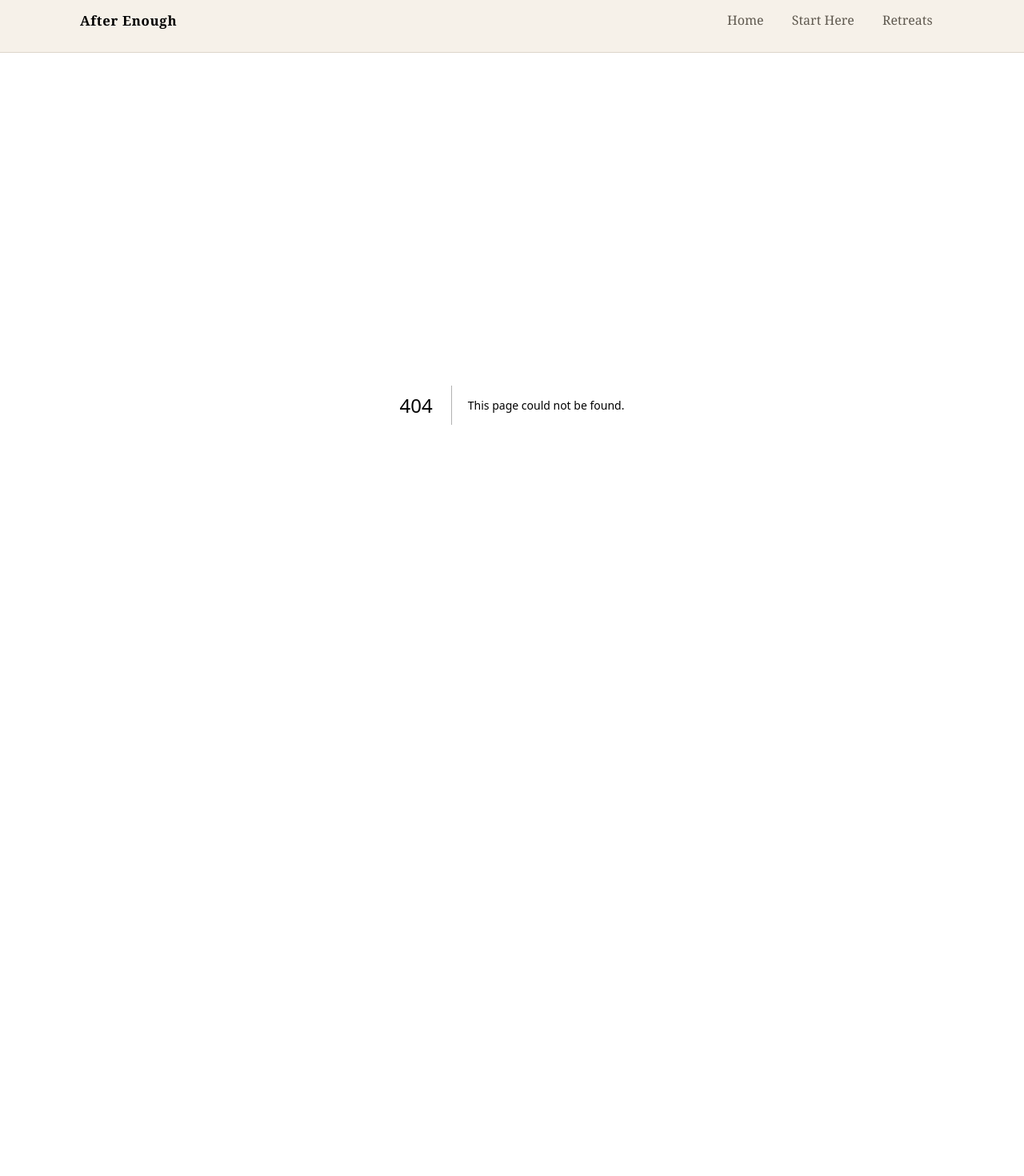
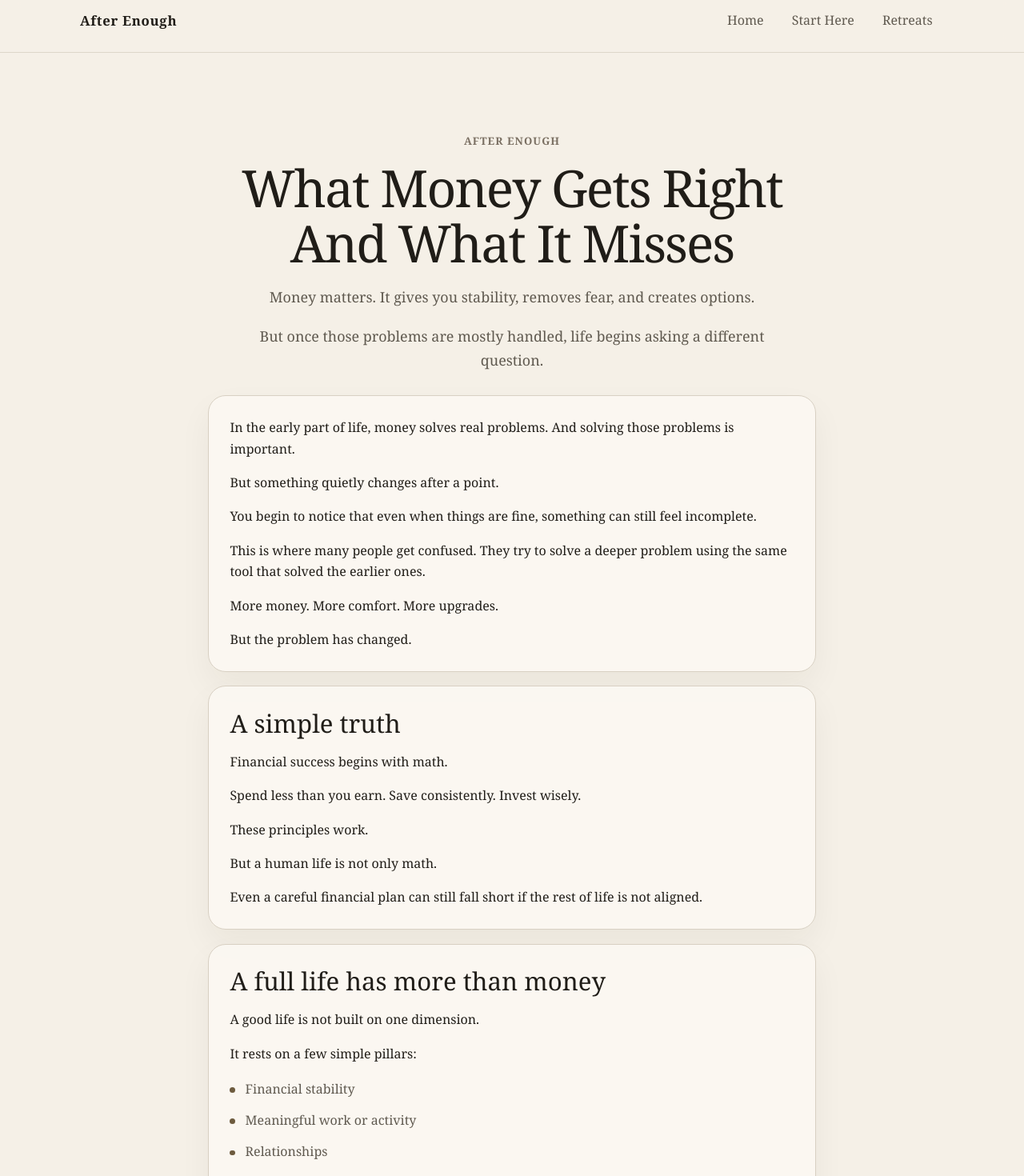
Before and after one commit to naveenniverthy/after-enough, a Next.js app: page /what-money-gets-right in a window 1280 px wide. Before the commit this address had no page. Shown: the part 14-1484 px from the top of the page at 80% size. Before the commit the page ends 984 px from the top, so only its background shows below. Built offline with nearby package versions, Linux system fonts and the light colour scheme.

Commit message:
what money gets right

```diff
--- a/app/page.jsx
+++ b/app/page.jsx
@@ -24,6 +24,12 @@ const exploreLinks = [
     title: "When Money Matters Less",
     description:
       "A reflection on the stage of life where money stops ruling each decision.",
+  },
+  {
+    href: "/what-money-gets-right",
+    title: "What Money Gets Right",
+    description:
+      "A simple look at what money genuinely solves and what it cannot answer after enough.",
   },
   {
     href: "/life-after-financial-independence",
--- /dev/null
+++ b/app/what-money-gets-right/page.jsx
@@ -0,0 +1,100 @@
+export const metadata = {
+  title: "What Money Gets Right And What It Misses | After Enough",
+  description:
+    "Money solves many problems. But it does not answer life. A simple look at what changes after financial independence.",
+};
+
+export default function WhatMoneyGetsRightPage() {
+  return (
+    <main className="essay-page">
+      <section className="essay-hero">
+        <p className="eyebrow">After enough</p>
+        <h1>What Money Gets Right And What It Misses</h1>
+        <p className="essay-intro">
+          Money matters. It gives you stability, removes fear, and creates
+          options.
+        </p>
+        <p className="essay-intro">
+          But once those problems are mostly handled, life begins asking a
+          different question.
+        </p>
+      </section>
+
+      <section className="essay-card">
+        <p>
+          In the early part of life, money solves real problems. And solving
+          those problems is important.
+        </p>
+        <p>But something quietly changes after a point.</p>
+        <p>
+          You begin to notice that even when things are fine, something can
+          still feel incomplete.
+        </p>
+        <p>
+          This is where many people get confused. They try to solve a deeper
+          problem using the same tool that solved the earlier ones.
+        </p>
+        <p>More money. More comfort. More upgrades.</p>
+        <p>But the problem has changed.</p>
+      </section>
+
+      <section className="essay-card">
+        <h2>A simple truth</h2>
+        <p>Financial success begins with math.</p>
+        <p>Spend less than you earn. Save consistently. Invest wisely.</p>
+        <p>These principles work.</p>
+        <p>But a human life is not only math.</p>
+        <p>
+          Even a careful financial plan can still fall short if the rest of
+          life is not aligned.
+        </p>
+      </section>
+
+      <section className="essay-card">
+        <h2>A full life has more than money</h2>
+        <p>A good life is not built on one dimension.</p>
+        <p>It rests on a few simple pillars:</p>
+        <ul className="essay-list">
+          <li>Financial stability</li>
+          <li>Meaningful work or activity</li>
+          <li>Relationships</li>
+          <li>Inner clarity</li>
+        </ul>
+        <p>These are not separate.</p>
+        <p>When one is weak, the others are affected.</p>
+        <p>When one improves, the others often improve too.</p>
+      </section>
+
+      <section className="essay-card">
+        <h2>What changes after enough</h2>
+        <p>Before enough, life is about survival and progress.</p>
+        <p>After enough, life becomes a different question.</p>
+        <p>Not:</p>
+        <blockquote className="essay-quote">
+          How do I earn more?
+        </blockquote>
+        <p>But:</p>
+        <blockquote className="essay-quote">
+          How do I live well?
+          <br />
+          What is worth doing with my time?
+          <br />
+          What actually gives meaning?
+        </blockquote>
+      </section>
+
+      <section className="essay-card">
+        <h2>The quiet realization</h2>
+        <p>Money removes problems.</p>
+        <p>It does not create purpose.</p>
+        <p>It can buy comfort.</p>
+        <p>It cannot tell you how to live.</p>
+        <p>That part begins only after enough.</p>
+      </section>
+
+      <section className="essay-card">
+        <p className="closing-line">This site exists for that part.</p>
+      </section>
+    </main>
+  );
+}
```
